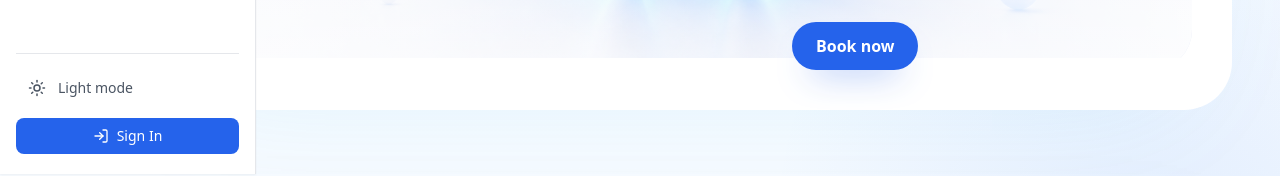
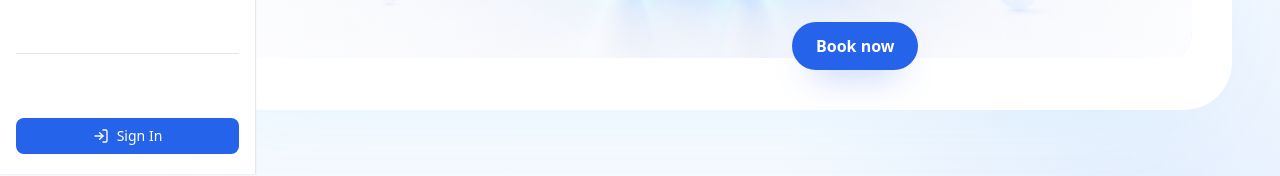
Before and after one commit to Genius-Factory/dentist, a React (Vite) app in the folder client/: page / in a window 1280 px wide. Shown: the part 626-802 px from the top of the page. Built offline with nearby package versions, Linux system fonts and the light colour scheme; no server answers.

Commit message:
fix(Navbar): update background colors for active state and dark mode button

```diff
--- a/client/src/components/Navbar.jsx
+++ b/client/src/components/Navbar.jsx
@@ -27,8 +27,8 @@ export default function Navbar() {
 
   const active = (path) =>
     loc.pathname === path
-      ? 'sidebar-nav-active bg-white text-blue-700 font-semibold'
-      : 'text-gray-600 hover:bg-white hover:text-blue-700'
+      ? 'sidebar-nav-active bg-blue text-blue-700 font-semibold'
+      : 'text-gray-600 hover:bg-blue hover:text-blue-700'
 
   const labelClass = 'whitespace-nowrap md:max-w-0 md:overflow-hidden md:opacity-0 md:transition-all md:duration-200 md:group-hover/sidebar:max-w-40 md:group-hover/sidebar:opacity-100'
 
@@ -92,7 +92,7 @@ export default function Navbar() {
       <button
         type="button"
         onClick={() => setIsDarkMode((enabled) => !enabled)}
-        className="mb-3 flex w-full items-center gap-3 rounded-lg px-3 py-2 text-sm text-gray-600 transition hover:bg-gray-50 hover:text-blue-700"
+        className="mb-3 flex w-full items-center gap-3 rounded-lg px-3 py-2 text-sm text-white transition hover:bg-blue hover:text-blue-700"
         aria-label={isDarkMode ? 'Switch to light mode' : 'Switch to dark mode'}
         title={isDarkMode ? 'Switch to light mode' : 'Switch to dark mode'}
       >
```
